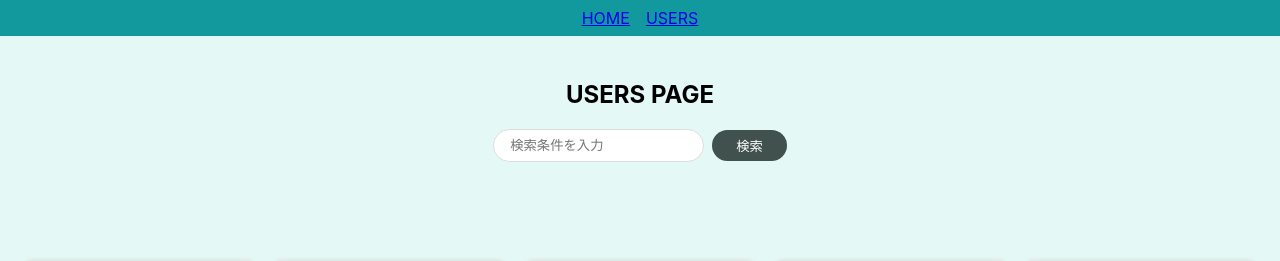
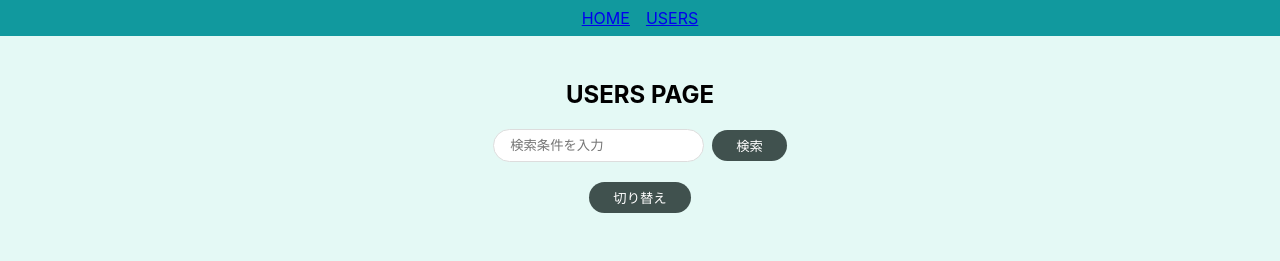
Before and after one commit to JunichiroKohari/react-play, a React (Create React App) app: page /users in a window 1280 px wide. Shown: the top 261 px of the page. Built offline with nearby package versions, Linux system fonts and the light colour scheme.

Commit message:
rerender only when context is changed

```diff
--- a/src/components/molecules/SearchInput.jsx
+++ b/src/components/molecules/SearchInput.jsx
@@ -1,7 +1,8 @@
+import { memo } from 'react'
 import { PrimaryButton } from '../atoms/button/PrimaryButton'
 import { Input } from '../atoms/input/Input'
 
-export const SearchInput = () => {
+export const SearchInput = memo(() => {
   return (
     <div className="search-input-container">
       <Input placeholder="検索条件を入力" />
@@ -10,4 +11,4 @@ export const SearchInput = () => {
       </div>
     </div>
   )
-}
+})
--- a/src/components/molecules/user/UserIconWithName.jsx
+++ b/src/components/molecules/user/UserIconWithName.jsx
@@ -1,7 +1,7 @@
-import { useContext } from "react"
+import { memo, useContext } from "react"
 import { UserContext } from "../../../providers/UserProvider"
 
-export const UserIconWithName = (props) => {
+export const UserIconWithName = memo((props) => {
   const { image, name } = props
   const { userInfo } = useContext(UserContext)
   const isAdmin = !!userInfo?.isAdmin
@@ -18,4 +18,4 @@ export const UserIconWithName = (props) => {
       {isAdmin && <span className="edit-link">edit</span>}
     </div>
   )
-}
+})
--- a/src/components/organisms/user/UserCard.jsx
+++ b/src/components/organisms/user/UserCard.jsx
@@ -1,7 +1,8 @@
+import { memo } from "react"
 import { Card } from "../../atoms/card/Card"
 import { UserIconWithName } from "../../molecules/user/UserIconWithName"
 
-export const UserCard = (props) => {
+export const UserCard = memo((props) => {
   const { user } = props
   return (
     <Card>
@@ -18,4 +19,4 @@ export const UserCard = (props) => {
       </dl>
     </Card>
   )
-}
+})
--- a/src/components/pages/Users.jsx
+++ b/src/components/pages/Users.jsx
@@ -1,5 +1,8 @@
+import { UserContext } from '../../providers/UserProvider'
+import { SecondaryButton } from '../atoms/button/SecondaryButton'
 import { SearchInput } from '../molecules/SearchInput'
 import { UserCard } from '../organisms/user/UserCard'
+import { useContext } from 'react'
 
 const users = [...Array(10).keys()].map((val) => {
   return {
@@ -16,10 +19,14 @@ const users = [...Array(10).keys()].map((val) => {
 })
 
 export const Users = () => {
+  const { userInfo, setUserInfo } = useContext(UserContext)
+  const onClickSwitch = () => setUserInfo({ isAdmin: !userInfo.isAdmin })
   return (
     <div className="page-container">
       <h2>USERS PAGE</h2>
       <SearchInput />
+      <br />
+      <SecondaryButton onClick={onClickSwitch}>切り替え</SecondaryButton>
       <div className="user-area">
         {users.map((user) => (
           <UserCard key={user.id} user={user} />
```
